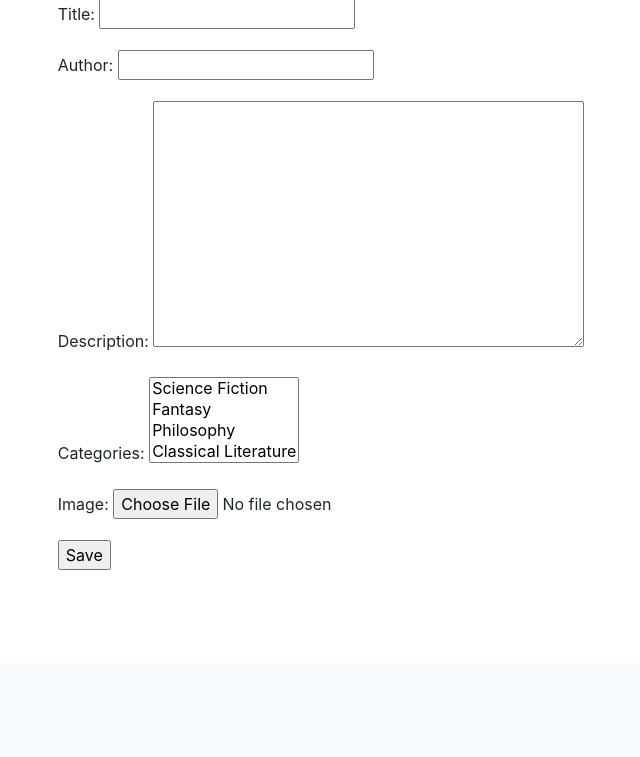
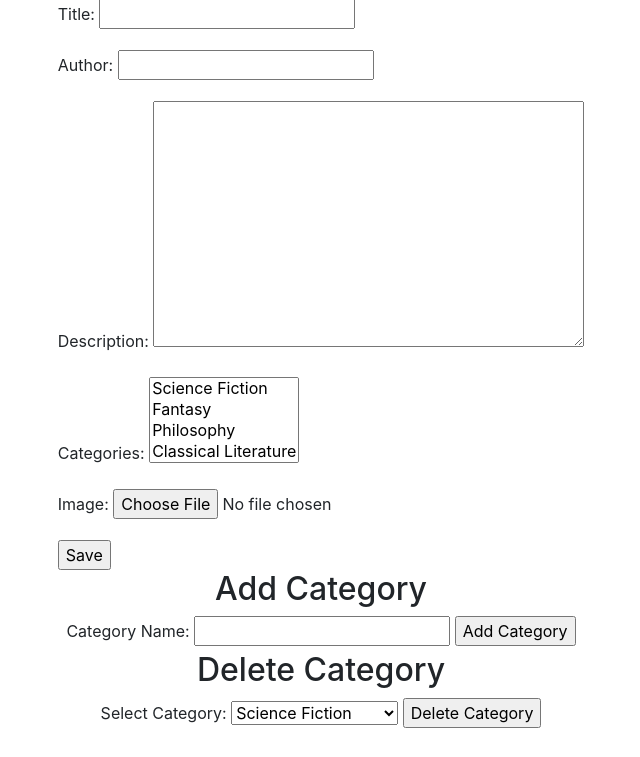
Before and after one commit to Ar1stotelis/BookWorld, a Django app: page /books/add/ in a window 1280 px wide. Shown: the part 137-894 px from the top of the page, without its empty margins (319-959 px from the left). Before the commit the page ends 707 px from the top, so only its background shows below. Run offline with Django 4.2, Linux system fonts and the light colour scheme; a user stored in the database is signed in; data comes from the database, SQL or seed files in the repository; both versions use the stored data as it was after the commit.

Commit message:
Added ability to add and delete categories from the add_book admin menu

```diff
--- a/books/templates/books/add_book.html
+++ b/books/templates/books/add_book.html
@@ -1,13 +1,106 @@
-{% extends 'base.html' %}
+{% load static %}
+<!DOCTYPE html>
+<html lang="en">
+<head>
+  <meta charset="UTF-8">
+  <meta name="viewport" content="width=device-width, initial-scale=1.0">
+  <title>Add Book</title>
+  <script src="https://ajax.googleapis.com/ajax/libs/jquery/3.7.0/jquery.min.js"></script>
 
-{% block title %}Add Book{% endblock %}
+  <link rel="stylesheet" href="https://cdn.jsdelivr.net/npm/bootstrap@4.3.1/dist/css/bootstrap.min.css" integrity="sha384-ggOyR0iXCbMQv3Xipma34MD+dH/1fQ784/j6cY/iJTQUOhcWr7x9JvoRxT2MZw1T" crossorigin="anonymous">
+  <link rel="stylesheet" href="{% static 'books/styles.css' %}">
+</head>
+<body>
+  <nav class="navbar navbar-expand-lg navbar-light bg-light">
+    <a class="navbar-brand" href="#">BookWorld</a>
+    <button class="navbar-toggler" type="button" data-toggle="collapse" data-target="#navbarNav" aria-controls="navbarNav" aria-expanded="false" aria-label="Toggle navigation">
+      <span class="navbar-toggler-icon"></span>
+    </button>
+    <div class="collapse navbar-collapse" id="navbarNav">
+      <ul class="navbar-nav ml-auto">
+        <li class="nav-item">
+          <a class="nav-link" href="{% url 'books:catalogue' %}">Catalogue</a>
+        </li>
+        {% if user.is_authenticated %}
+          <li class="nav-item">
+            <a class="nav-link" href="{% url 'users:profile' %}">Profile</a>
+          </li>
+          <li class="nav-item">
+            <a class="nav-link" href="{% url 'users:logout' %}">Logout</a>
+          </li>
+        {% else %}
+          <li class="nav-item">
+            <a class="nav-link" href="{% url 'users:register' %}">Register</a>
+          </li>
+          <li class="nav-item">
+            <a class="nav-link" href="{% url 'users:login' %}">Login</a>
+          </li>
+        {% endif %}
+      </ul>
+    </div>
+  </nav>
 
-{% block content %}
-  <h1>Add Book</h1>
-  <form method="post" enctype="multipart/form-data">
-    {% csrf_token %}
-    {{ form.as_p }}
+  <main class="container py-4">
+    <h1>Add Book</h1>
 
-    <input type="submit" value="Save">
-  </form>
-{% endblock %}
+    <div id="message"></div>
+
+    <form id="add-book-form" method="post" enctype="multipart/form-data">
+      {% csrf_token %}
+      {{ form.as_p }}
+      <input type="submit" value="Save">
+    </form>
+
+    <h2>Add Category</h2>
+    <form id="add-category-form" method="post" action="{% url 'books:add_category' %}">
+      {% csrf_token %}
+      <label for="name">Category Name:</label>
+      <input type="text" id="name" name="name">
+      <input type="submit" value="Add Category">
+    </form>
+
+    <h2>Delete Category</h2>
+    <form id="delete-category-form" method="post" action="{% url 'books:delete_category' %}">
+      {% csrf_token %}
+      <label for="category_id">Select Category:</label>
+      <select id="category_id" name="category_id">
+        {% for category in categories %}
+          <option value="{{ category.id }}">{{ category.name }}</option>
+        {% endfor %}
+      </select>
+      <input type="submit" value="Delete Category">
+    </form>
+  </main>
+
+  <script src="https://ajax.googleapis.com/ajax/libs/jquery/3.5.1/jquery.min.js"></script>
+  <script>
+    $(document).ready(function () {
+      $("form").on('submit', function(e) {
+        e.preventDefault();
+        var formId = $(this).attr('id');
+        $.ajax({
+          type: 'POST',
+          url: $(this).attr('action'),
+          data: $(this).serialize(),
+          success: function(response) {
+            if (response.status === 'success' || response.id) {
+              var message = 'Operation successful';
+              if (formId === 'add-category-form') {
+                message = 'Category added';
+              } else if (formId === 'delete-category-form') {
+                message = 'Category deleted';
+              }
+              $('#message').html('<div class="alert alert-success">' + message + '</div>');
+              if (formId === 'delete-category-form' || formId === 'add-category-form') {
+                location.reload();  // Refresh page to update categories dropdown
+              }
+            } else {
+              $('#message').html('<div class="alert alert-danger">' + response.error + '</div>');
+            }
+          }
+        });
+      });
+    });
+  </script>
+</body>
+</html>
--- a/books/urls.py
+++ b/books/urls.py
@@ -9,4 +9,7 @@ urlpatterns = [
     path('delete/<int:book_id>/', views.delete_book, name='delete_book'),
     path('book/<int:book_id>/', views.book_detail, name='book_detail'),
     path('book/delete_comment/', views.delete_comment, name='delete_comment'),
+    path('add_category/', views.add_category, name='add_category'),
+    path('delete_category/', views.delete_category, name='delete_category'),
+
 ]
--- a/books/views.py
+++ b/books/views.py
@@ -3,9 +3,10 @@ from json import JSONDecodeError
 from django.shortcuts import render, get_object_or_404, redirect
 from django.contrib.auth.decorators import login_required, user_passes_test
 from django.views.decorators.http import require_http_methods
-from .models import Book, Rating
+from .models import Book, Rating, Category
 from .forms import BookForm, BookFilterForm, RatingForm
 from django.http import JsonResponse
+from django.contrib import messages
 
 
 def catalogue(request):
@@ -33,7 +34,8 @@ def add_book(request):
             return redirect('books:catalogue')
     else:
         form = BookForm()
-    return render(request, 'books/add_book.html', {'form': form})
+    categories = Category.objects.all()  # Fetch categories
+    return render(request, 'books/add_book.html', {'form': form, 'categories': categories})  # Add categories to context
 
 @login_required
 @user_passes_test(lambda u: u.is_staff)
@@ -92,3 +94,34 @@ def delete_comment(request):
             return JsonResponse({'status': 'fail', 'message': 'Invalid data'}, status=400)
     else:
         return JsonResponse({'status': 'fail', 'message': 'No data provided'}, status=400)
+
+@login_required
+@user_passes_test(lambda u: u.is_staff)
+def add_category(request):
+    if request.method == 'POST':
+        name = request.POST.get('name')
+        if name:
+            category, created = Category.objects.get_or_create(name=name)
+            if created:
+                return JsonResponse({'status': 'success'}, status=201)
+            else:
+                return JsonResponse({'error': 'Category already exists'}, status=400)
+        else:
+            return JsonResponse({'error': 'Invalid category name'}, status=400)
+
+@login_required
+@user_passes_test(lambda u: u.is_staff)
+def delete_category(request):
+    if request.method == 'POST':
+        category_id = request.POST.get('category_id')
+        if category_id:
+            try:
+                category = Category.objects.get(id=category_id)
+                if Book.objects.filter(categories__id=category_id).exists():
+                    return JsonResponse({'error': 'Category is being used by a book and cannot be deleted'}, status=400)
+                category.delete()
+                return JsonResponse({'status': 'success'}, status=200)
+            except Category.DoesNotExist:
+                return JsonResponse({'error': 'Category does not exist'}, status=404)
+        else:
+            return JsonResponse({'error': 'Invalid category id'}, status=400)
--- a/home/templates/home/index.html
+++ b/home/templates/home/index.html
@@ -21,7 +21,7 @@
   <!-- Footer -->
   <footer class="footer mt-auto py-3 bg-light">
     <div class="container">
-      <span class="text-muted">© 2023 BookWorld. All rights reserved.</span>
+      <span class="text-muted">2023 BookWorld. This is for educational purposes only please do not sue me BookWorld stores out there.</span>
     </div>
   </footer>
 {% endblock %}
```
Also changed, not shown: db.sqlite3, media/book_images/Screenshot_1_48aVurx.png (added), media/book_images/Screenshot_4_6zA6zUo.png (added).
